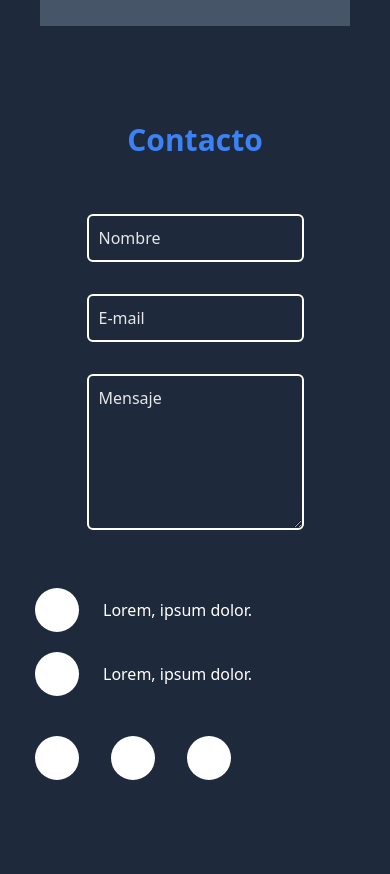
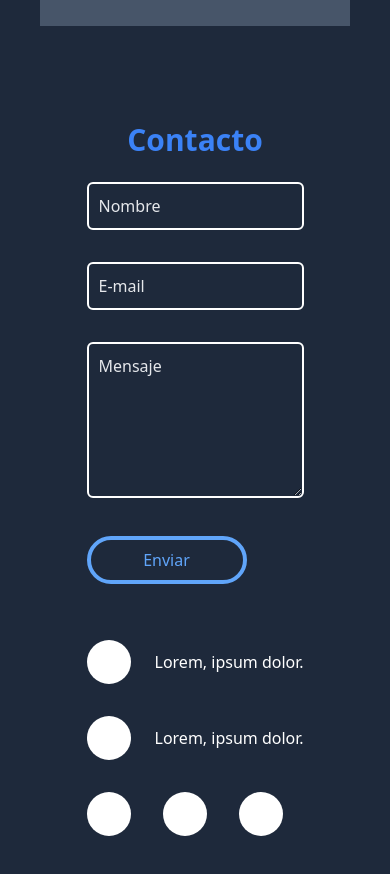
Before and after one commit to wilbernp/my-portfolio, a React (Vite) app: page / in a window 390 px wide. Shown: the part 4340-5214 px from the top of the page. Before the commit the page ends 5140 px from the top, so only its background shows below. Built offline with nearby package versions, Linux system fonts and the light colour scheme.

Commit message:
add responsive to contact section

```diff
--- a/src/components/Input/Input.tsx
+++ b/src/components/Input/Input.tsx
@@ -5,7 +5,7 @@ interface InputProps {
 export default function Input({ type, placeholder }: InputProps) {
 
     return (
-        <div className='relative my-8'>
+        <div className='relative mb-8'>
             {/* input */}
             <input
                 type="text"
--- a/src/components/SocialLink/SocialLink.tsx
+++ b/src/components/SocialLink/SocialLink.tsx
@@ -7,7 +7,7 @@ interface SocialButtonProps {
 
 export default function SocialLink({ label, href, className }: SocialButtonProps) {
     return (
-        <div className="my-5">
+        <div>
             <a className='flex items-center gap-6 w-max' href={href}>
                 <div className={`inline-block w-11 h-11 bg-white rounded-full ${className || ""}`}/>
                 {
--- a/src/sections/Banner/Banner.tsx
+++ b/src/sections/Banner/Banner.tsx
@@ -13,7 +13,7 @@ export default function Banner() {
         </div>
 
         {/* links sociales */}
-        <div className='hidden sm:flex gap-5 mt-5 lg:-mt-2 lg:ml-11'>
+        <div className='hidden sm:flex gap-5 mt-5 lg:ml-11'>
           {
             bannerLinksData.map((link, index) => {
               return (
--- a/src/sections/Contact/Contact.tsx
+++ b/src/sections/Contact/Contact.tsx
@@ -1,4 +1,5 @@
 
+import Button from "@/components/Button/Button";
 import { Input } from "@/components/Input";
 import SocialLink from "@/components/SocialLink/SocialLink";
 import { TextArea } from "@/components/TextArea";
@@ -6,11 +7,14 @@ import { contactLinksData } from "@/data/social-links.data";
 
 export default function Contact() {
     return (
-        <div className="flex flex-col items-center mt-24 ">
+        <div className="mt-24">
             {/* titulo */}
             <h2 className='text-center text-blue-500 text-3xl font-bold mb-6 sm:text-4xl' >Contacto</h2>
+            {/* container */}
+            <div className="flex flex-col items-center gap-x-9 relative lg:flex-row lg:items-start lg:justify-between">
                 {/* formulario */}
-            <form className="w-[70%]">
+                <form className="w-[70%] max-w-md lg:w-[40%]">
+
                     {/* nombre */}
                     <Input
                         placeholder="Nombre"
@@ -26,11 +30,15 @@ export default function Contact() {
                         rows={5}
                         placeholder="Mensaje"
                     />
-
+                    <div className="flex lg:justify-end">
+                        <div className="w-40">
+                            <Button title="Enviar" />
+                        </div>
+                    </div>
                 </form>
                 {/* links sociales icono + etiqueta */}
-            <div className="w-80">
-                <div>
+                <div className="w-[70%] max-w-md lg:w-60 flex flex-col gap-8 lg:gap-14 mt-14">
+                    <div className="flex flex-col gap-8">
                         <SocialLink href="#" label="Lorem, ipsum dolor." />
                         <SocialLink href="#" label="Lorem, ipsum dolor." />
                     </div>
@@ -52,7 +60,12 @@ export default function Contact() {
 
                     </div >
                 </div>
-
+                {/* contenedor ilustracion */}
+                <div className="hidden w-[20%] h-[50vh] lg:block">
+                    {/* ilustracion */}
+                    <div className='bg-slate-400 absolute bottom-0 right-0 w-[20%] h-1/2'></div>
+                </div>
+            </div>
         </div>
     )
 }
```
Lines whose indentation alone changed are shown as unchanged.
